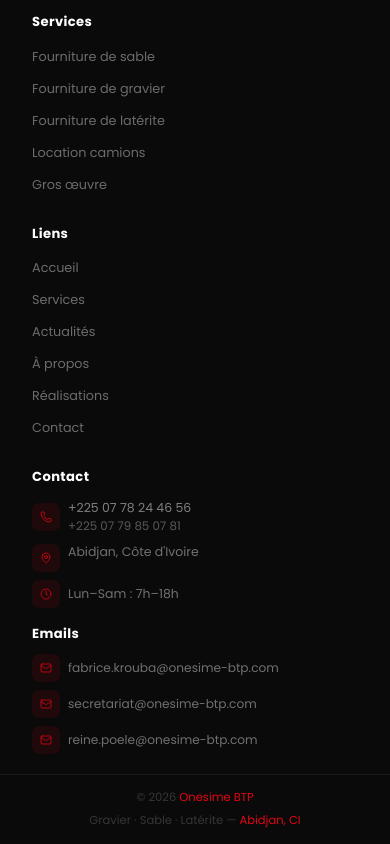
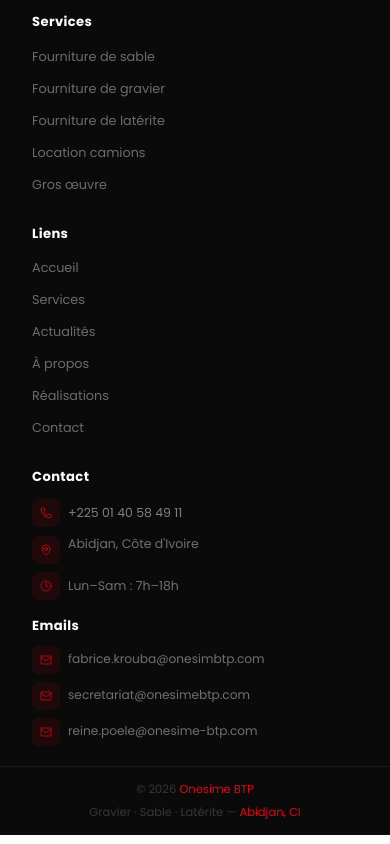
Before and after one commit to christiandoh/Onesime_BTP, a React (Vite) app: page / in a window 390 px wide. Shown: the part 6274-7118 px from the top of the page. Built offline with nearby package versions, Linux system fonts and the light colour scheme.

Commit message:
Mise à jour des contacts (téléphone et emails)

```diff
--- a/src/data/content.ts
+++ b/src/data/content.ts
@@ -83,16 +83,16 @@
   tagline: "Livraison de sable, gravier et latérite pour vos chantiers à Abidjan et en Côte d'Ivoire.",
 
   contact: {
-    phone1: '+225 07 78 24 46 56',
-    phone2: '+225 07 79 85 07 81',
+    phone1: '+225 01 40 58 49 11',
+    // phone2: '+225 01 40 58 49 11',
     whatsapp: '2250778244656',
     address: 'Abidjan, Côte d\'Ivoire',
-    email: 'contact@onesimebtp.com',
+    email: 'poelereine@onesimebtp.com',
   } as Contact,
 
   emails: [
-    { label: 'Direction', address: 'fabrice.krouba@onesime-btp.com' },
-    { label: 'Secrétariat', address: 'secretariat@onesime-btp.com' },
+    { label: 'Direction', address: 'fabrice.krouba@onesimbtp.com' },
+    { label: 'Secrétariat', address: 'secretariat@onesimebtp.com' },
     { label: 'Commercial', address: 'reine.poele@onesime-btp.com' },
   ] as EmailContact[],
 
```
